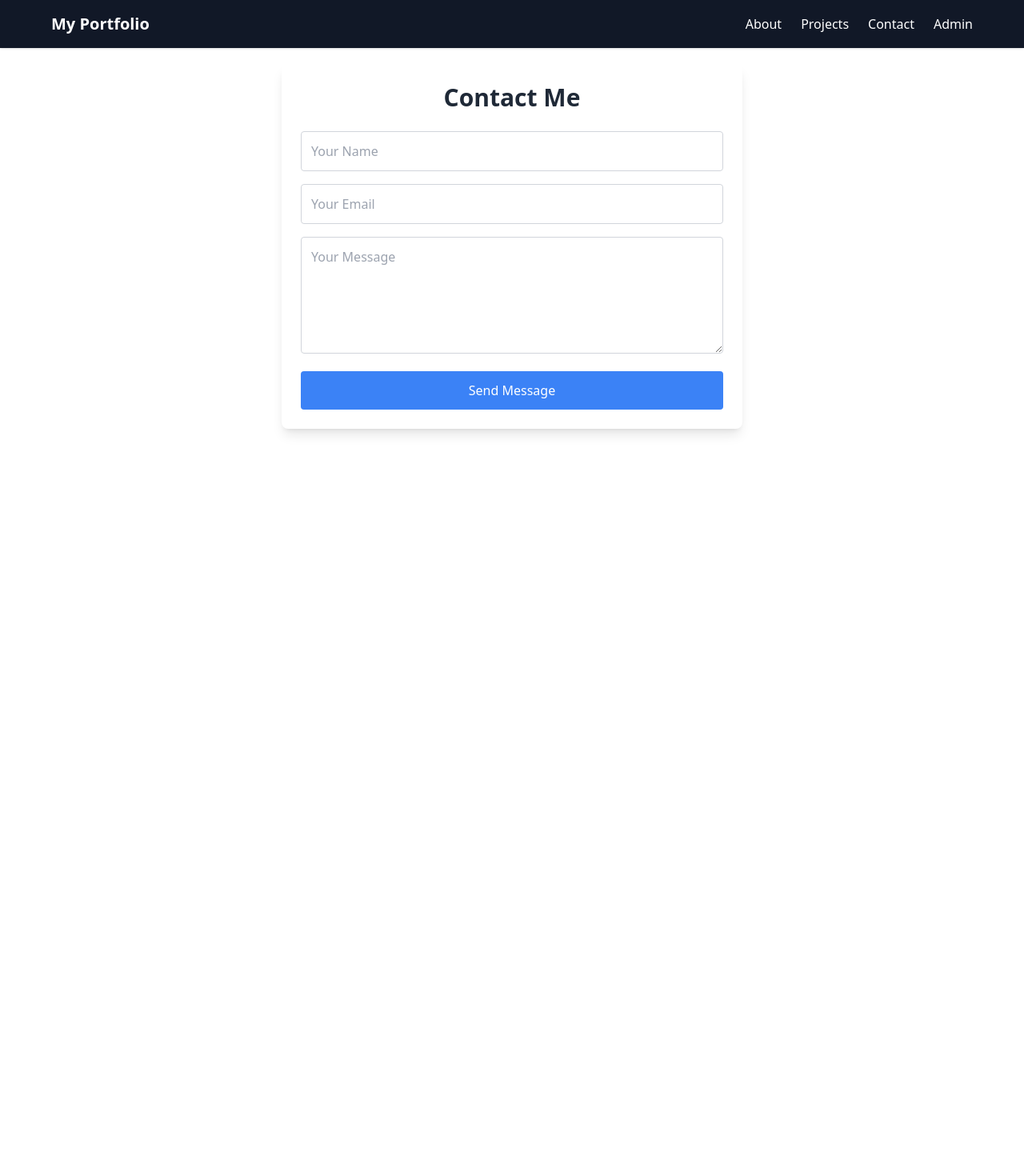
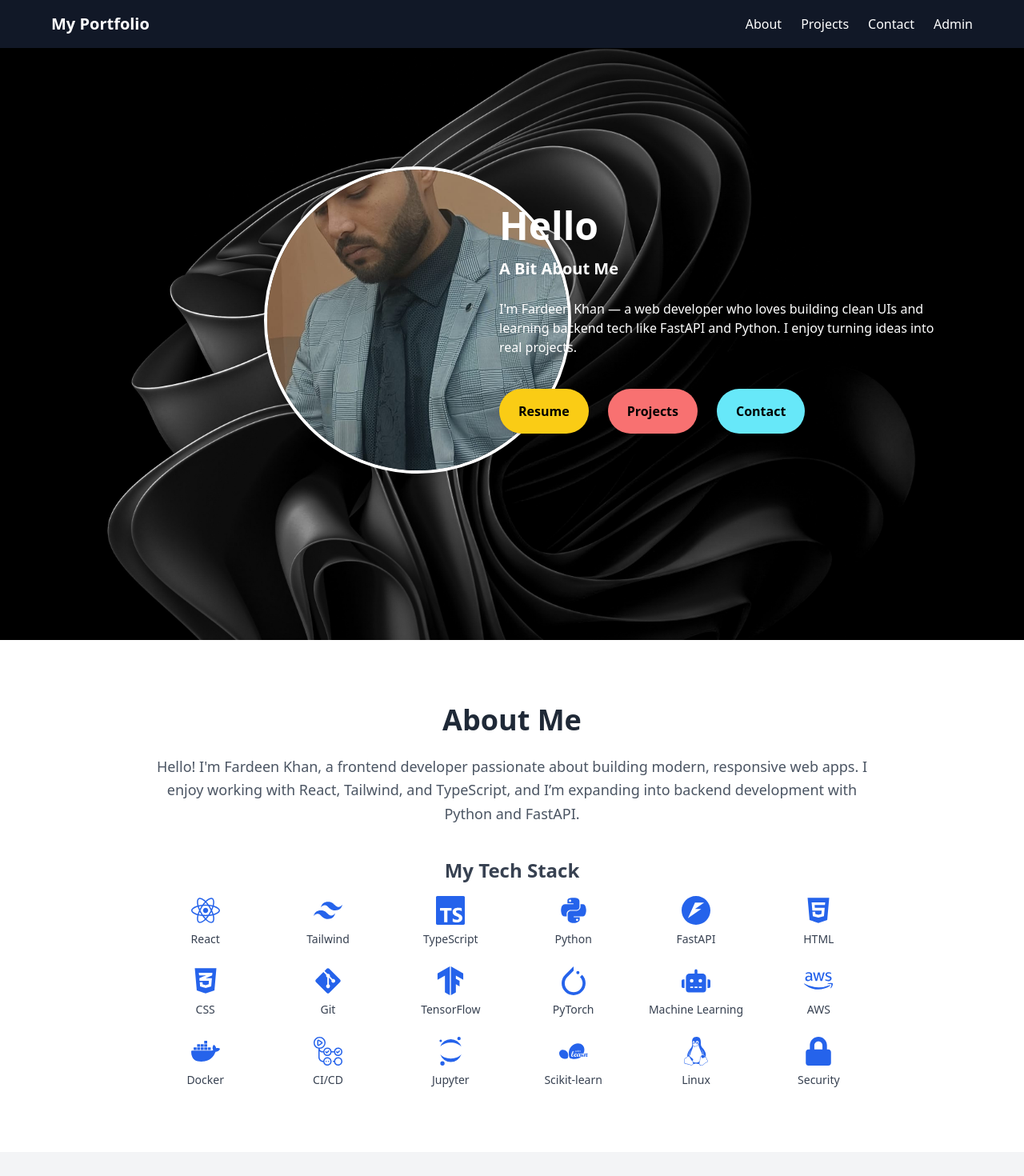
Before and after one commit to farrdeeen/fardeen-portfolio, a React (Vite) app in the folder frontend/: page / in a window 1280 px wide. Shown: the top 1470 px of the page at 80% size. Before the commit the page ends 800 px from the top, so only its background shows below. Built offline with nearby package versions, Linux system fonts and the light colour scheme.

Commit message:
Changes to home.tsx

```diff
--- a/frontend/src/components/home.tsx
+++ b/frontend/src/components/home.tsx
@@ -1,81 +1,153 @@
-import React, { useState } from 'react';
+import bgImage from '../assets/bgImage.jpg';
+import profile from '../assets/profile.jpg';
 
-const Contact = () => {
-  const [form, setForm] = useState({ name: '', email: '', message: '' });
+import {
+  FaReact, FaPython, FaHtml5, FaCss3Alt, FaGitAlt, FaAws, FaRobot, FaLinux, FaLock,
+} from 'react-icons/fa';
+import {
+  SiTailwindcss, SiTypescript, SiFastapi, SiTensorflow, SiPytorch,
+  SiDocker, SiGithubactions, SiJupyter, SiScikitlearn,
+} from 'react-icons/si';
+import { useState } from 'react';
+
+const Home = () => {
+  const [formData, setFormData] = useState({ name: '', email: '', message: '' });
   const [status, setStatus] = useState('');
 
-  const handleChange = (e: React.ChangeEvent<HTMLInputElement | HTMLTextAreaElement>) => {
-    setForm({ ...form, [e.target.name]: e.target.value });
-  };
+  const handleSubmit = async (e: any) => {
+    e.preventDefault();
+    setStatus('Sending...');
 
-  const handleSubmit = async (e: React.FormEvent) => {
-    e.preventDefault();
     try {
-      const res = await fetch('https://fardeen-portfolio-production.up.railway.app/contact', {
-        method: 'POST',
-        headers: {
-          'Content-Type': 'application/json',
-        },
-        body: JSON.stringify(form),
+      const res = await fetch("https://fardeen-portfolio-production.up.railway.app/contact", {
+        method: "POST",
+        headers: { "Content-Type": "application/json" },
+        body: JSON.stringify(formData),
       });
 
       if (res.ok) {
-        setStatus('Message sent!');
-        setForm({ name: '', email: '', message: '' });
+        setStatus("Message sent!");
+        setFormData({ name: '', email: '', message: '' });
       } else {
-        setStatus('Failed to send message.');
+        setStatus("Error sending message");
       }
     } catch (err) {
-      console.error(err);
-      setStatus('An error occurred. Please try again.');
+      setStatus("Server error");
     }
   };
 
   return (
-    <section id="contact" className="max-w-xl mx-auto p-6 bg-white shadow-lg rounded-lg mt-20">
-      <h2 className="text-3xl font-bold text-gray-800 mb-6 text-center">Contact Me</h2>
-      <form onSubmit={handleSubmit} className="space-y-4">
+    <>
+      {/* Hero Section */}
+      <section
+        id="home"
+        className="min-h-screen flex flex-col justify-center items-center px-4 md:flex-row md:justify-between md:px-20 py-20 bg-cover bg-center relative"
+        style={{ backgroundImage: `url(${bgImage})` }}
+      >
+        <div className="mb-10 md:mb-0 md:mr-10">
+          <img
+            src={profile}
+            alt="Profile"
+            className="rounded-full w-64 h-64 sm:w-72 sm:h-72 md:w-96 md:h-96 object-cover shadow-lg border-4 border-white mx-auto md:ml-[250px]"
+          />
+        </div>
+
+        <div className="text-center md:text-left max-w-xl text-white">
+          <h1 className="text-5xl font-bold">Hello</h1>
+          <h2 className="text-xl font-semibold mt-4 mb-6">A Bit About Me</h2>
+          <p className="mb-10">
+            I'm Fardeen Khan — a web developer who loves building clean UIs and learning backend tech like FastAPI and Python. I enjoy turning ideas into real projects.
+          </p>
+
+          <div className="flex justify-center md:justify-start space-x-6">
+            <a href="#resume" className="bg-yellow-400 hover:bg-yellow-500 text-black font-semibold px-6 py-4 rounded-full shadow-md">Resume</a>
+            <a href="#projects" className="bg-red-400 hover:bg-red-500 text-black font-semibold px-6 py-4 rounded-full shadow-md">Projects</a>
+            <a href="#contact" className="bg-cyan-300 hover:bg-cyan-400 text-black font-semibold px-6 py-4 rounded-full shadow-md">Contact</a>
+          </div>
+        </div>
+      </section>
+
+      {/* About Section */}
+      <section id="about" className="bg-white py-20 px-6">
+        <div className="max-w-4xl mx-auto text-center">
+          <h2 className="text-4xl font-bold text-gray-800 mb-6">About Me</h2>
+          <p className="text-lg text-gray-600 leading-relaxed mb-10">
+            Hello! I'm Fardeen Khan, a frontend developer passionate about building modern, responsive web apps.
+            I enjoy working with React, Tailwind, and TypeScript, and I’m expanding into backend development with Python and FastAPI.
+          </p>
+
+          <h3 className="text-2xl font-semibold text-gray-700 mb-4">My Tech Stack</h3>
+
+          <div className="grid grid-cols-3 sm:grid-cols-4 md:grid-cols-6 gap-6 justify-center text-blue-600 text-4xl">
+            {[
+              { Icon: FaReact, label: "React" },
+              { Icon: SiTailwindcss, label: "Tailwind" },
+              { Icon: SiTypescript, label: "TypeScript" },
+              { Icon: FaPython, label: "Python" },
+              { Icon: SiFastapi, label: "FastAPI" },
+              { Icon: FaHtml5, label: "HTML" },
+              { Icon: FaCss3Alt, label: "CSS" },
+              { Icon: FaGitAlt, label: "Git" },
+              { Icon: SiTensorflow, label: "TensorFlow" },
+              { Icon: SiPytorch, label: "PyTorch" },
+              { Icon: FaRobot, label: "Machine Learning" },
+              { Icon: FaAws, label: "AWS" },
+              { Icon: SiDocker, label: "Docker" },
+              { Icon: SiGithubactions, label: "CI/CD" },
+              { Icon: SiJupyter, label: "Jupyter" },
+              { Icon: SiScikitlearn, label: "Scikit-learn" },
+              { Icon: FaLinux, label: "Linux" },
+              { Icon: FaLock, label: "Security" }
+            ].map(({ Icon, label }, i) => (
+              <div key={i} className="flex flex-col items-center">
+                <Icon />
+                <span className="text-sm mt-2 text-gray-700">{label}</span>
+              </div>
+            ))}
+          </div>
+        </div>
+      </section>
+
+      {/* Contact Section */}
+      <section id="contact" className="bg-gray-100 py-20 px-6">
+        <div className="max-w-2xl mx-auto text-center">
+          <h2 className="text-4xl font-bold text-gray-800 mb-6">Contact Me</h2>
+          <p className="text-gray-600 mb-10">I'd love to hear from you. Fill out the form and I'll get back to you!</p>
+
+          <form onSubmit={handleSubmit} className="space-y-6">
             <input
-          name="name"
               type="text"
-          placeholder="Your Name"
-          value={form.name}
-          onChange={handleChange}
-          aria-label="Your Name"
-          className="w-full p-3 border border-gray-300 rounded"
+              placeholder="Name"
+              value={formData.name}
+              onChange={(e) => setFormData({ ...formData, name: e.target.value })}
+              className="w-full p-3 rounded border border-gray-300"
               required
             />
             <input
-          name="email"
               type="email"
-          placeholder="Your Email"
-          value={form.email}
-          onChange={handleChange}
-          aria-label="Your Email"
-          className="w-full p-3 border border-gray-300 rounded"
+              placeholder="Email"
+              value={formData.email}
+              onChange={(e) => setFormData({ ...formData, email: e.target.value })}
+              className="w-full p-3 rounded border border-gray-300"
               required
             />
             <textarea
-          name="message"
-          placeholder="Your Message"
-          value={form.message}
-          onChange={handleChange}
-          aria-label="Your Message"
-          className="w-full p-3 border border-gray-300 rounded"
+              placeholder="Message"
               rows={5}
+              value={formData.message}
+              onChange={(e) => setFormData({ ...formData, message: e.target.value })}
+              className="w-full p-3 rounded border border-gray-300"
               required
-        ></textarea>
-        <button type="submit" className="bg-blue-500 hover:bg-blue-600 text-white px-6 py-3 rounded w-full">
-          Send Message
+            />
+            <button type="submit" className="bg-blue-500 text-white font-semibold px-6 py-3 rounded hover:bg-blue-600">
+              Send
             </button>
+            {status && <p className="text-sm text-gray-600 mt-2">{status}</p>}
           </form>
-      {status && (
-        <p className={`mt-4 text-sm ${status.startsWith('Message') ? 'text-green-600' : 'text-red-600'}`}>
-          {status}
-        </p>
-      )}
+        </div>
       </section>
+    </>
   );
 };
 
-export default Contact;
+export default Home;
```
Lines whose indentation alone changed are shown as unchanged.
